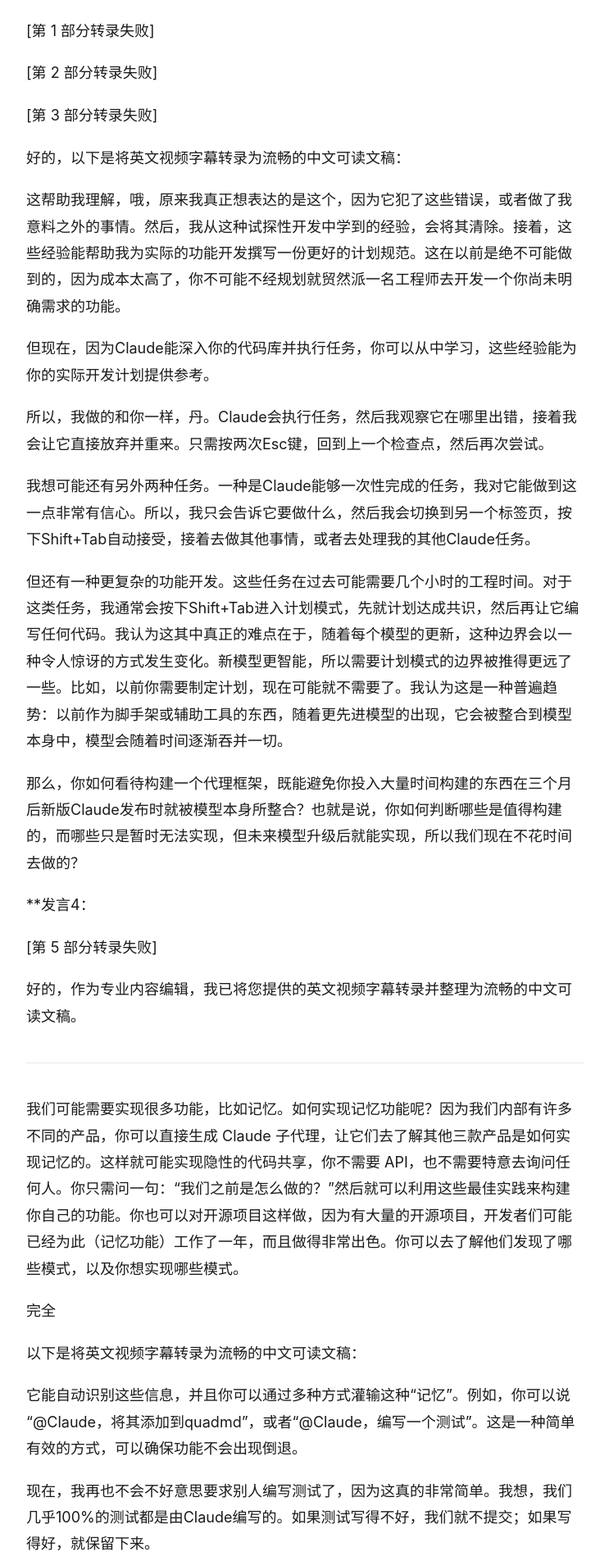
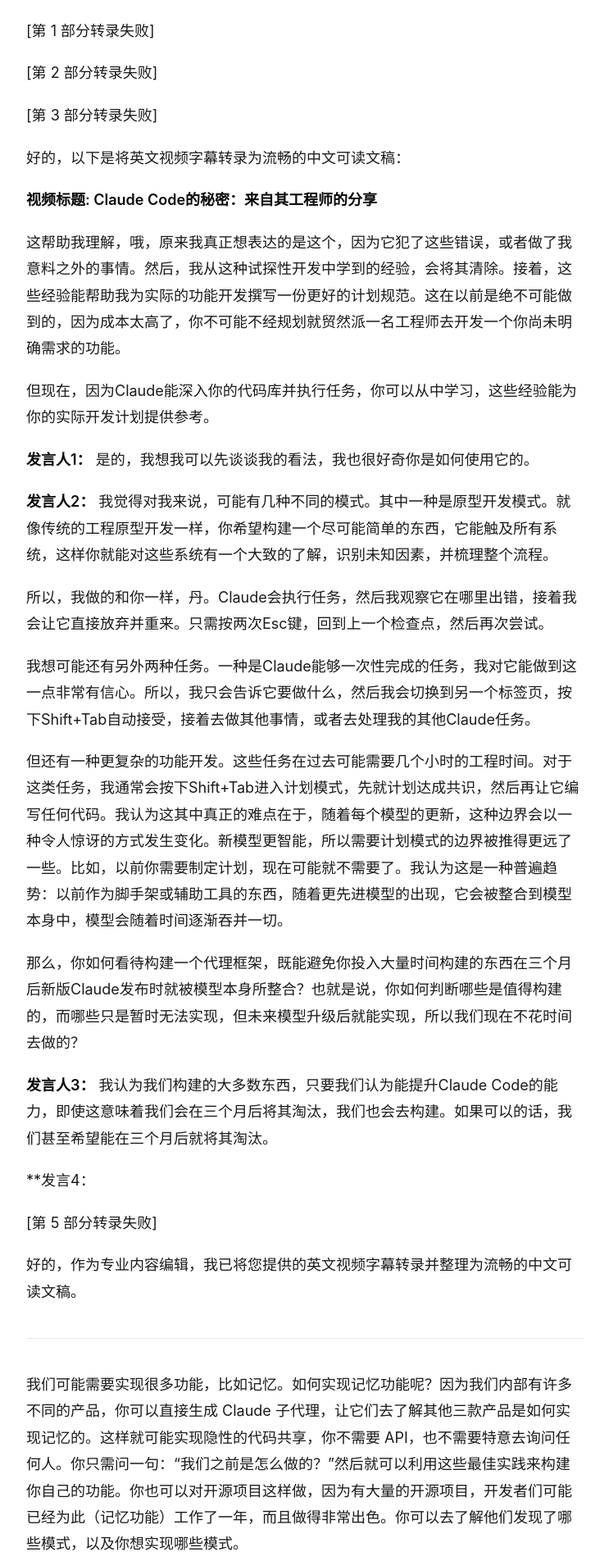
Before and after one commit to mungfeing-1210/youtube-transcripts, a Jekyll site: the page built from 2025-11-10/The Secrets of Claude Code From the Engineers Who .md, in a window 1280 px wide. Shown: the part 540-2444 px from the top of the page at 82% size, without its empty margins (268-1011 px from the left). Built offline with Jekyll 4.4.1, drawn with Linux system fonts in a browser that asks for light colours; some of the changed text lies outside the part shown.

Commit message:
fix: 修正 CSS 选择器避免隐藏正文内容
问题：
- 之前的 .article-content > p:has(strong) 选择器过于宽泛
- 导致所有包含 <strong> 标签的段落都被隐藏
- "核心要点"等正文内容也被误删

解决方案：
- 改用更精确的 :nth-child() 选择器
- 只隐藏 H1 后的前 3 个段落（元信息）
- 保留所有正文内容不受影响

🤖 Generated with [Claude Code](https://claude.com/claude-code)

Co-Authored-By: Claude <noreply@anthropic.com>

```diff
--- a/_layouts/post.html
+++ b/_layouts/post.html
@@ -114,7 +114,10 @@ body {
   display: none;
 }
 
-.article-content > p:has(strong) {
+/* 只隐藏前几个包含元信息的段落（频道、发布日期、视频链接） */
+.article-content > p:nth-child(2),
+.article-content > p:nth-child(3),
+.article-content > p:nth-child(4) {
   display: none;
 }
 
--- a/article-preview.html
+++ b/article-preview.html
@@ -114,7 +114,10 @@ body {
   display: none;
 }
 
-.article-content > p:has(strong) {
+/* 只隐藏前几个包含元信息的段落（频道、发布日期、视频链接） */
+.article-content > p:nth-child(2),
+.article-content > p:nth-child(3),
+.article-content > p:nth-child(4) {
   display: none;
 }
 
```
